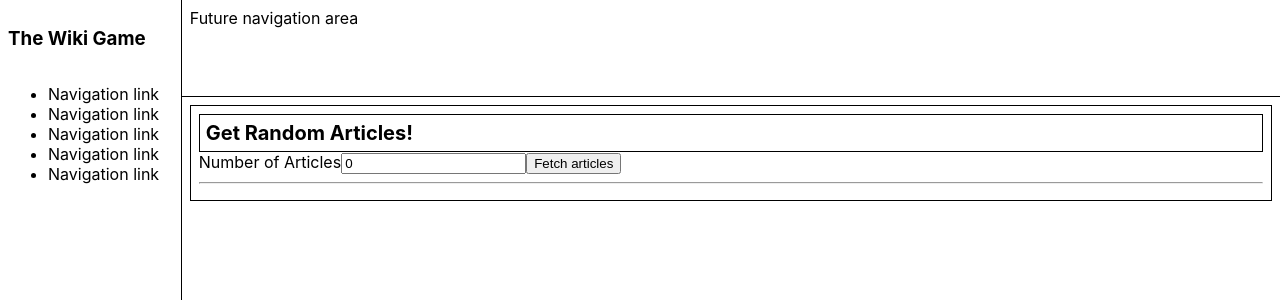
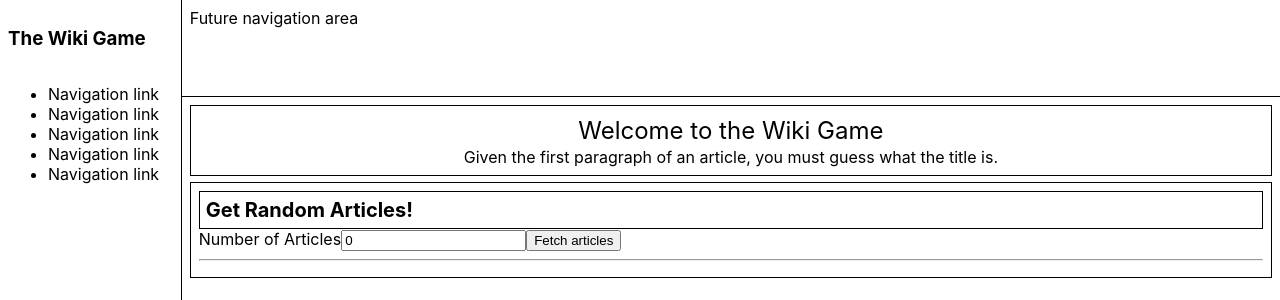
Before and after one commit to patrickmcarlos/wiki-game-react, a React (Vite) app: page / in a window 1280 px wide. Shown: the top 300 px of the page. Built offline with nearby package versions, Linux system fonts and the light colour scheme; no server answers.

Commit message:
feat: updates section component, adds introduction section

```diff
--- a/src/components/TestComponent/TestComponent.tsx
+++ b/src/components/TestComponent/TestComponent.tsx
@@ -1,5 +1,6 @@
 import React from 'react';
-import { Section, SectionHeading } from '../../shared/core-ui';
+import { Section, SectionHeading, SectionType } from '../../shared/core-ui';
+import { introductionHeadingStyle, sectionsWrapperStyle } from './styles';
 
 interface TestComponentProps {
     articles?: string;
@@ -15,7 +16,11 @@ export const TestComponent: React.FC<TestComponentProps> = ({
     const json = articles ? JSON.parse(articles) : {};
 
     return (
-        <div>
+        <div css={sectionsWrapperStyle}>
+            <Section sectionType={SectionType.INTRODUCTION} >
+                <h2 css={introductionHeadingStyle}>Welcome to the Wiki Game</h2>
+                <p>Given the first paragraph of an article, you must guess what the title is.</p>
+            </Section>
             <Section>
                 <SectionHeading>Get Random Articles!</SectionHeading>
                 <label>Number of Articles</label>
--- /dev/null
+++ b/src/components/TestComponent/styles.ts
@@ -0,0 +1,14 @@
+import { css } from '@emotion/react';
+
+const sectionsWrapperStyle = css`
+    display: flex;
+    flex-direction: column;
+    gap: 6px;
+`;
+
+const introductionHeadingStyle = css`
+    font-weight: normal;
+    margin: 2px 0px;
+`;
+
+export { sectionsWrapperStyle, introductionHeadingStyle };
--- a/src/index.css
+++ b/src/index.css
@@ -11,3 +11,11 @@ code {
     font-family: source-code-pro, Menlo, Monaco, Consolas, 'Courier New',
         monospace;
 }
+
+p {
+    margin: 0;
+}
+
+h2 {
+    margin: 0;
+}
--- a/src/shared/core-ui/Section/Section.tsx
+++ b/src/shared/core-ui/Section/Section.tsx
@@ -1,17 +1,27 @@
 import React from 'react';
 import { sectionStyle, sectionHeadingStyle } from './styles';
 
+enum SectionType {
+    INTRODUCTION,
+    DEFAULT,
+}
+
 interface SectionProps extends React.HTMLProps<HTMLTableSectionElement> {
     className?: string;
+    sectionType?: SectionType;
 }
 
 interface SectionHeadingProps extends React.HTMLProps<HTMLDivElement> {
     className?: string;
 }
 
-const Section: React.FC<SectionProps> = ({ className, children }) => {
+const Section: React.FC<SectionProps> = ({
+    className,
+    sectionType = SectionType.DEFAULT,
+    children,
+}) => {
     return (
-        <section className={className} css={[sectionStyle]}>
+        <section className={className} css={[sectionStyle(sectionType)]}>
             {children}
         </section>
     );
@@ -28,4 +38,4 @@ const SectionHeading: React.FC<SectionHeadingProps> = ({
     );
 };
 
-export { Section, SectionHeading };
+export { Section, SectionHeading, SectionType };
--- a/src/shared/core-ui/Section/styles.ts
+++ b/src/shared/core-ui/Section/styles.ts
@@ -1,8 +1,15 @@
 import { css } from '@emotion/react';
+import { SectionType } from './Section';
 
-const sectionStyle = css`
+const sectionStyle = (type: SectionType) => css`
     padding: 8px;
     border: 1px solid black;
+    ${type === SectionType.INTRODUCTION && `
+        display: flex;
+        flex-direction: column;
+        justify-content: center;
+        align-items: center;
+    `}
 `;
 
 const sectionHeadingStyle = css`
```
